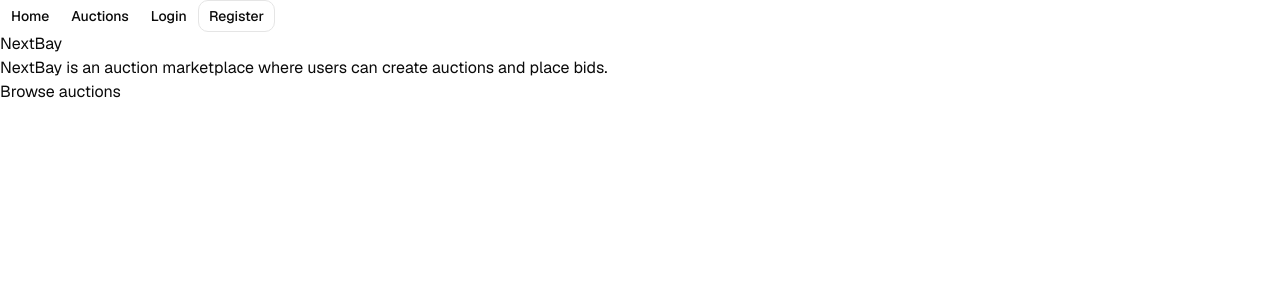
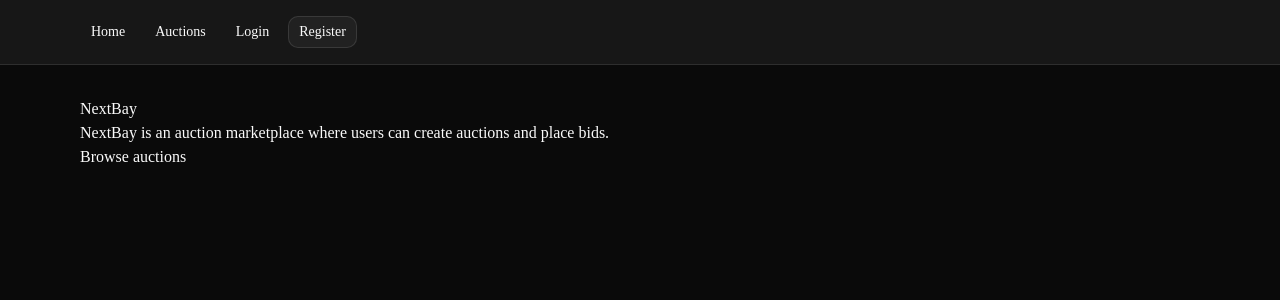
Before and after one commit to Austin7V/nextbay, a Next.js app: page / in a window 1280 px wide. Shown: the top 300 px of the page. Built offline with nearby package versions, Linux system fonts and the light colour scheme; no server answers.

Commit message:
feat: add dark marketplace layout

```diff
--- a/app/layout.tsx
+++ b/app/layout.tsx
@@ -21,10 +21,10 @@ export default async function RootLayout({
   const loggedIn = await isAuthenticated();
 
   return (
-    <html lang="en" className={cn("font-sans", geist.variable)}>
-      <body>
-        <header>
-          <nav>
+    <html lang="en" className="dark">
+      <body className="min-h-screen bg-background text-foreground">
+        <header className="border-b border-border bg-card">
+          <nav className="mx-auto flex max-w-6xl items-center gap-2 px-4 py-4">
             <Button asChild variant="ghost">
               <Link href="/">Home</Link>
             </Button>
@@ -59,7 +59,7 @@ export default async function RootLayout({
           </nav>
         </header>
 
-        {children}
+        <div className="mx-auto max-w-6xl px-4 py-8">{children}</div>
       </body>
     </html>
   );
```
